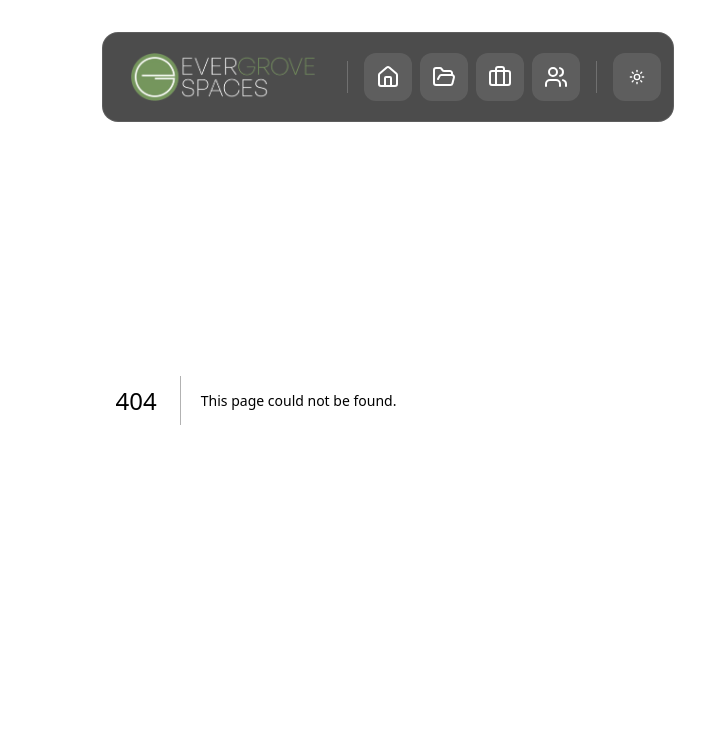
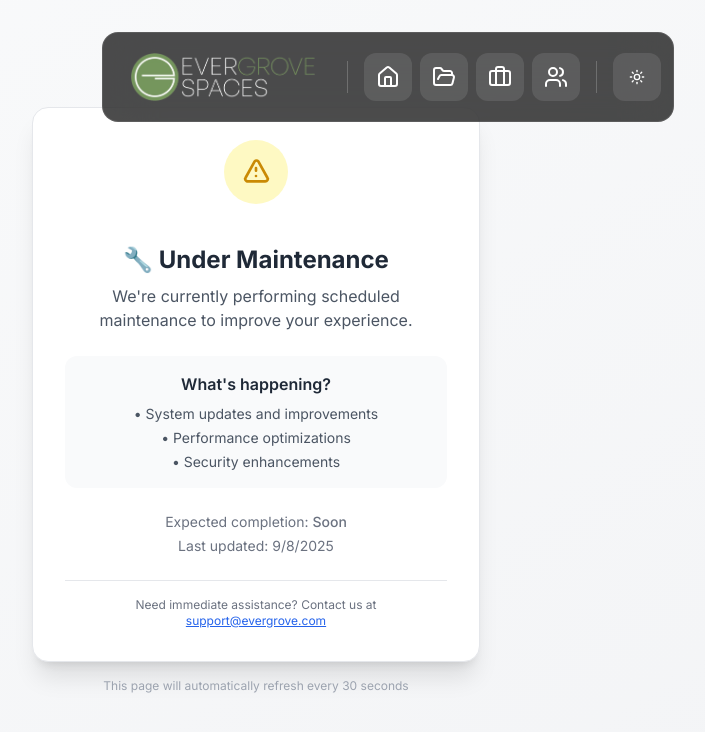
Before and after one commit to Alphanimble/evergrove-site, a Next.js app: page /maintenance in a window 1280 px wide. Before the commit this address had no page. Shown: the top 732 px of the page, without its empty margins (384-1089 px from the left). Built offline with nearby package versions, Linux system fonts and the light colour scheme; a web font is replaced by a local one.

Commit message:
feat: implement maintenance page with auto-refresh and detailed status updates

```diff
--- /dev/null
+++ b/src/app/maintenance/page.tsx
@@ -0,0 +1,92 @@
+import React from 'react'
+import { Metadata } from 'next'
+
+export const metadata: Metadata = {
+  title: 'Site Under Maintenance | EverGrove',
+  description: 'We are currently performing scheduled maintenance. Please check back soon.',
+  robots: 'noindex, nofollow'
+}
+
+export default function MaintenancePage() {
+  return (
+    <div className="min-h-screen bg-gradient-to-br from-gray-50 to-gray-100 flex items-center justify-center p-4">
+      <div className="max-w-md w-full text-center">
+        <div className="bg-white rounded-2xl shadow-xl p-8 border border-gray-200">
+          {/* Maintenance Icon */}
+          <div className="mb-6">
+            <div className="inline-flex items-center justify-center w-16 h-16 bg-yellow-100 rounded-full mb-4">
+              <svg
+                className="w-8 h-8 text-yellow-600"
+                fill="none"
+                stroke="currentColor"
+                viewBox="0 0 24 24"
+              >
+                <path
+                  strokeLinecap="round"
+                  strokeLinejoin="round"
+                  strokeWidth={2}
+                  d="M12 9v2m0 4h.01m-6.938 4h13.856c1.54 0 2.502-1.667 1.732-2.5L13.732 4c-.77-.833-1.964-.833-2.732 0L4.082 16.5c-.77.833.192 2.5 1.732 2.5z"
+                />
+              </svg>
+            </div>
+          </div>
+
+          {/* Title */}
+          <h1 className="text-2xl font-bold text-gray-800 mb-2">
+            🔧 Under Maintenance
+          </h1>
+
+          {/* Subtitle */}
+          <p className="text-gray-600 mb-6">
+            We&apos;re currently performing scheduled maintenance to improve your experience.
+          </p>
+
+          {/* Details */}
+          <div className="bg-gray-50 rounded-lg p-4 mb-6">
+            <h2 className="font-semibold text-gray-800 mb-2">What&apos;s happening?</h2>
+            <ul className="text-sm text-gray-600 space-y-1">
+              <li>• System updates and improvements</li>
+              <li>• Performance optimizations</li>
+              <li>• Security enhancements</li>
+            </ul>
+          </div>
+
+          {/* Time estimate */}
+          <div className="text-sm text-gray-500 mb-6">
+            <p>Expected completion: <span className="font-medium">Soon</span></p>
+            <p className="mt-1">Last updated: {new Date().toLocaleDateString()}</p>
+          </div>
+
+          {/* Contact info */}
+          <div className="border-t border-gray-200 pt-4">
+            <p className="text-xs text-gray-500">
+              Need immediate assistance? Contact us at{' '}
+              <a
+                href="mailto:support@evergrove.com"
+                className="text-blue-600 hover:text-blue-800 underline"
+              >
+                support@evergrove.com
+              </a>
+            </p>
+          </div>
+        </div>
+
+        {/* Auto-refresh notice */}
+        <p className="mt-4 text-xs text-gray-400">
+          This page will automatically refresh every 30 seconds
+        </p>
+      </div>
+
+      {/* Auto-refresh script */}
+      <script
+        dangerouslySetInnerHTML={{
+          __html: `
+            setTimeout(function() {
+              window.location.reload();
+            }, 30000);
+          `
+        }}
+      />
+    </div>
+  )
+}
```
Also changed, not shown: middleware.ts (+15 -1 lines).
